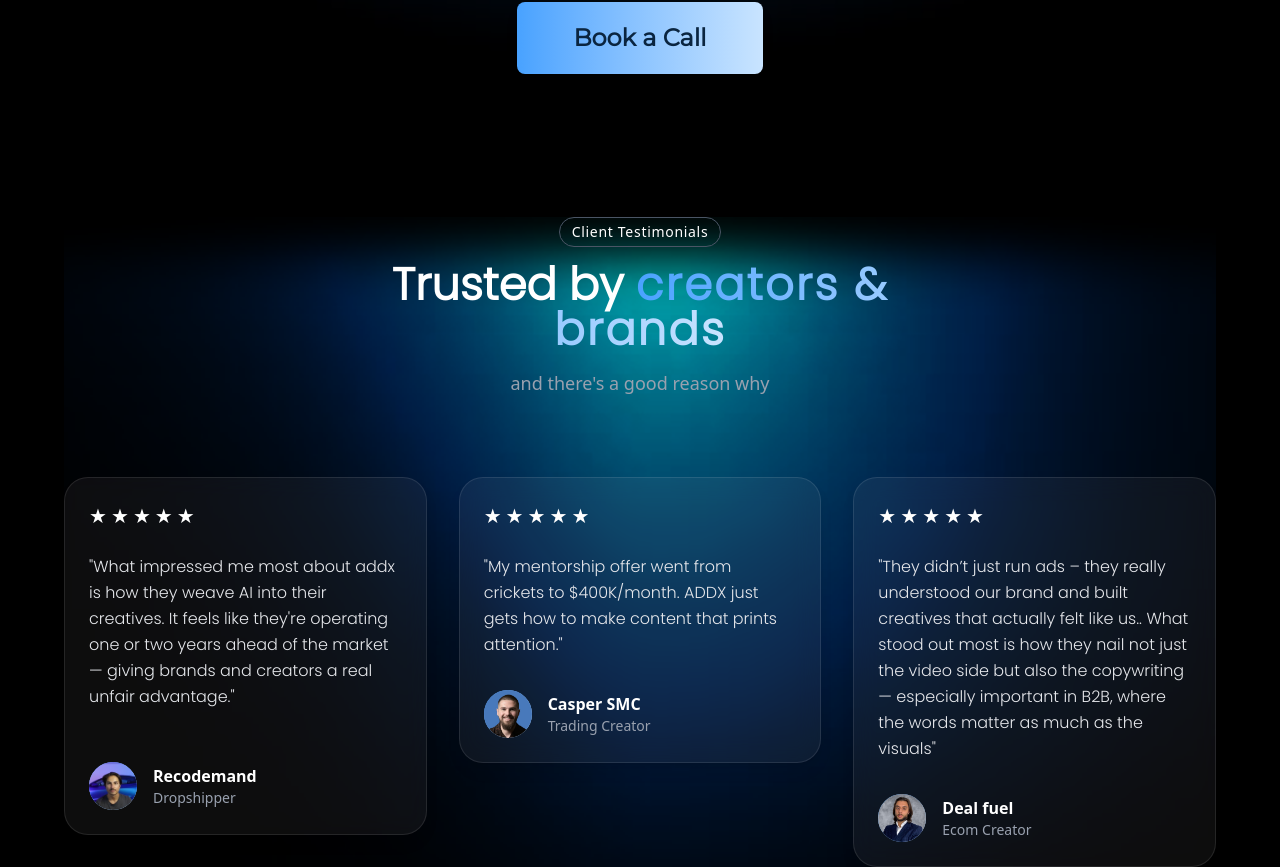
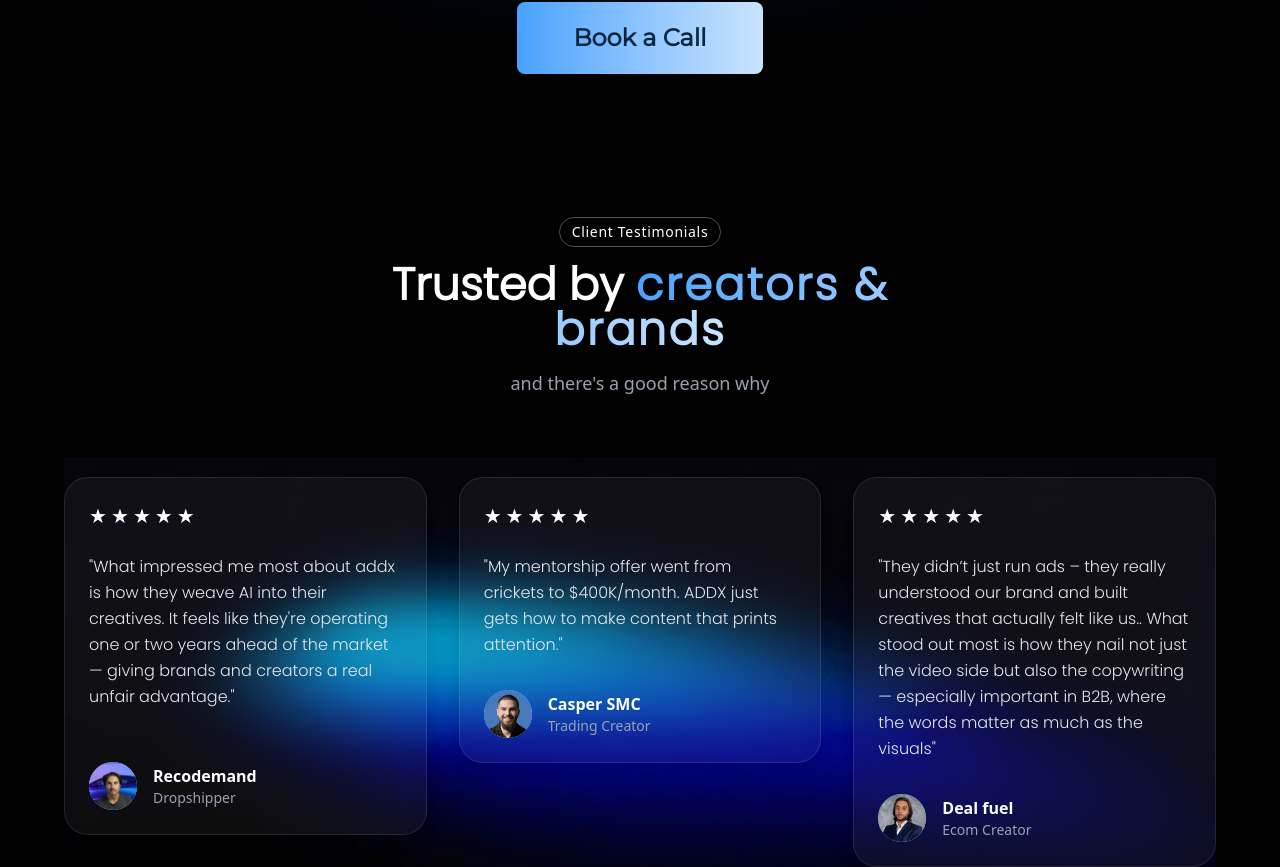
Before and after one commit to afterrender1/afterrenderweb, a Next.js app: page / in a window 1280 px wide. Shown: the part 663-1530 px from the top of the page. Built offline with nearby package versions, Linux system fonts and the light colour scheme.

Commit message:
Update testimonial section background styles
Removed black overlay and changed background image from 'testimonialbg.png' to 'herobg.png'. Also updated background size from 'cover' to 'contain' for improved appearance.

```diff
--- a/components/Testimonials.jsx
+++ b/components/Testimonials.jsx
@@ -98,9 +98,9 @@
       className="relative bg-cover bg-center py-20 px-6"
 
     >
-      <div className="absolute inset-0 bg-black/80"></div>
-      <div className="relative max-w-6xl mx-auto z-10 bg-no-repeat bg-cover bg-center "  style={{
-        backgroundImage: "url('/images/testimonialbg.png')",
+      <div className="absolute inset-0 "></div>
+      <div className="relative max-w-6xl mx-auto z-10 bg-no-repeat bg-contain bg-center "  style={{
+        backgroundImage: "url('/images/herobg.png')",
       }}>
         {/* Heading */}
         <div className="text-center mb-20">
```
